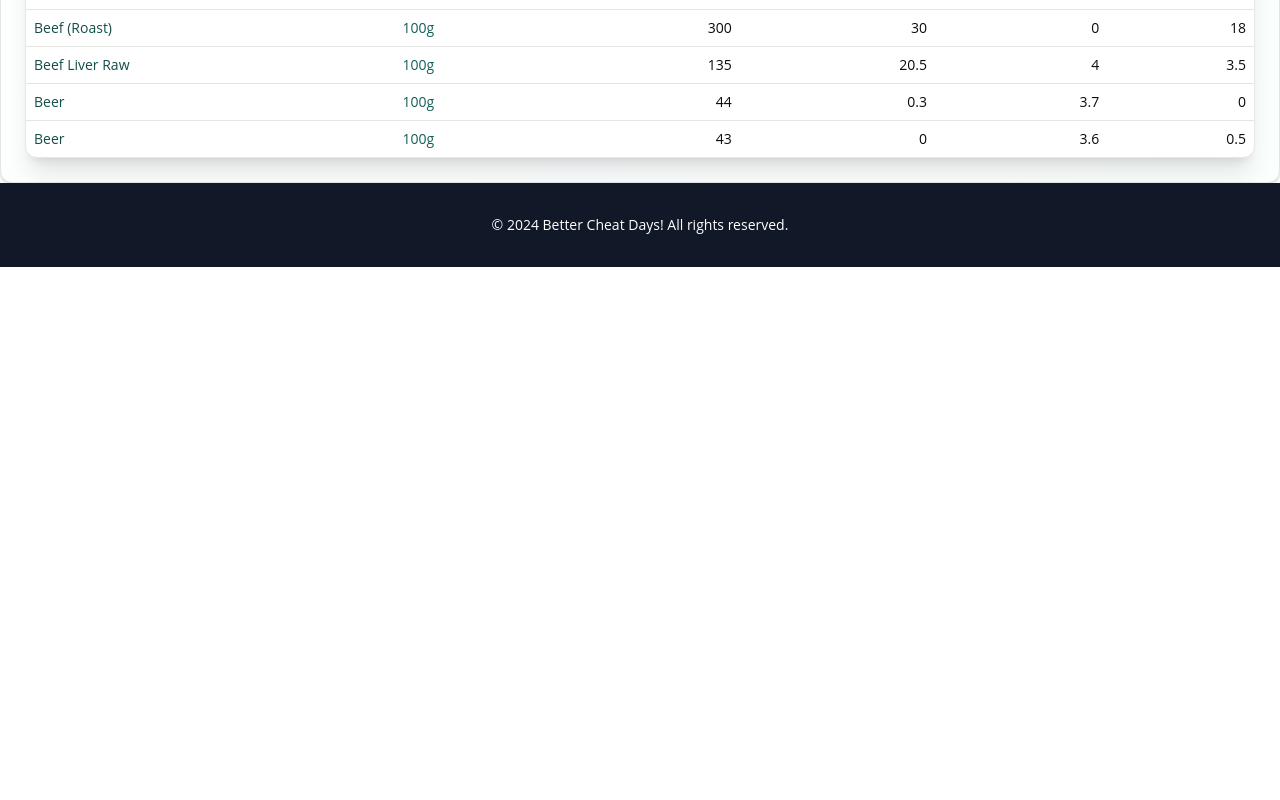
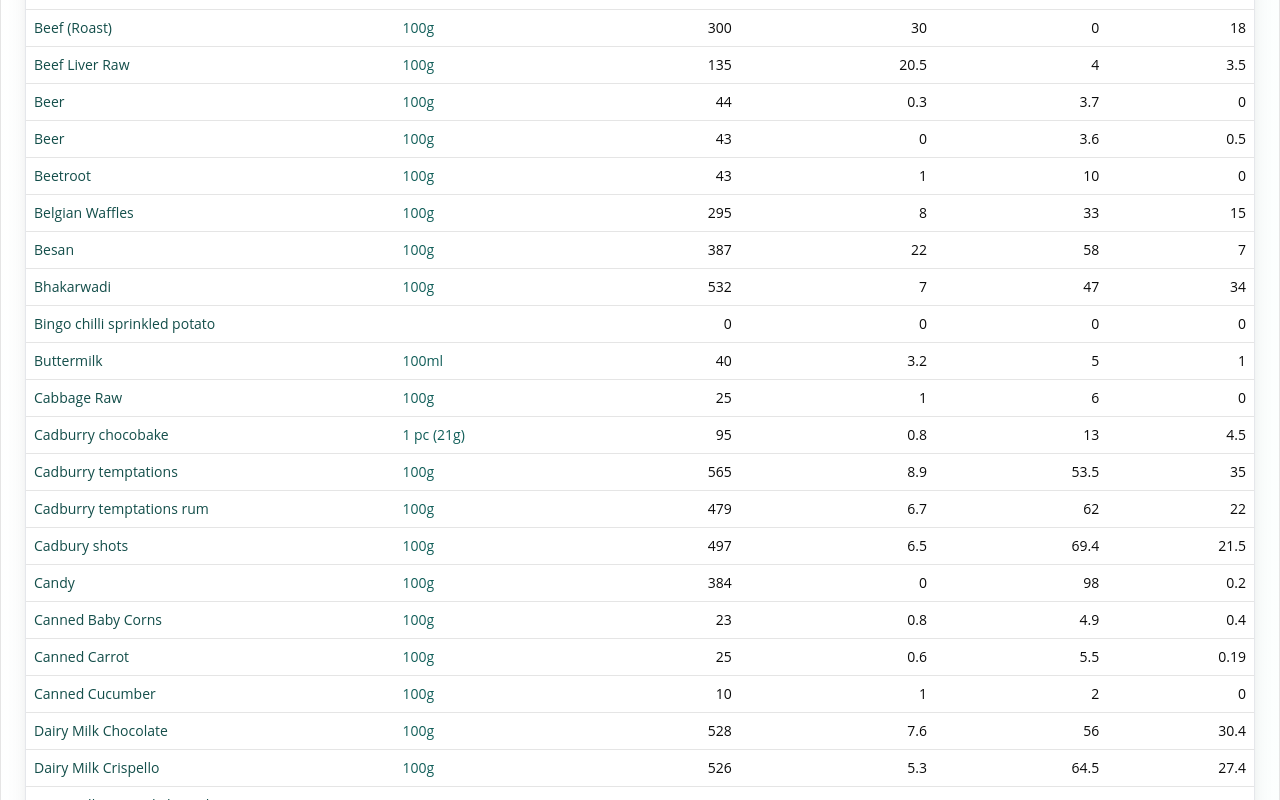
Before and after one commit to aloksingh3112/better-chear-day-v2, a Next.js app: page /generic in a window 1280 px wide. Shown: the part 2100-2900 px from the top of the page. Before the commit the page ends 2367 px from the top, so only its background shows below. Built offline with nearby package versions, Linux system fonts and the light colour scheme.

Commit message:
fix length issue

```diff
--- a/src/app/generic/page.tsx
+++ b/src/app/generic/page.tsx
@@ -199,7 +199,7 @@
               </TableRow>
             </TableHeader>
             <TableBody>
-              <TableRows start={0} end={Math.min(50, filteredData.length)} />
+              <TableRows start={0} end={filteredData.length} />
             </TableBody>
           </Table>
         </div>
```
